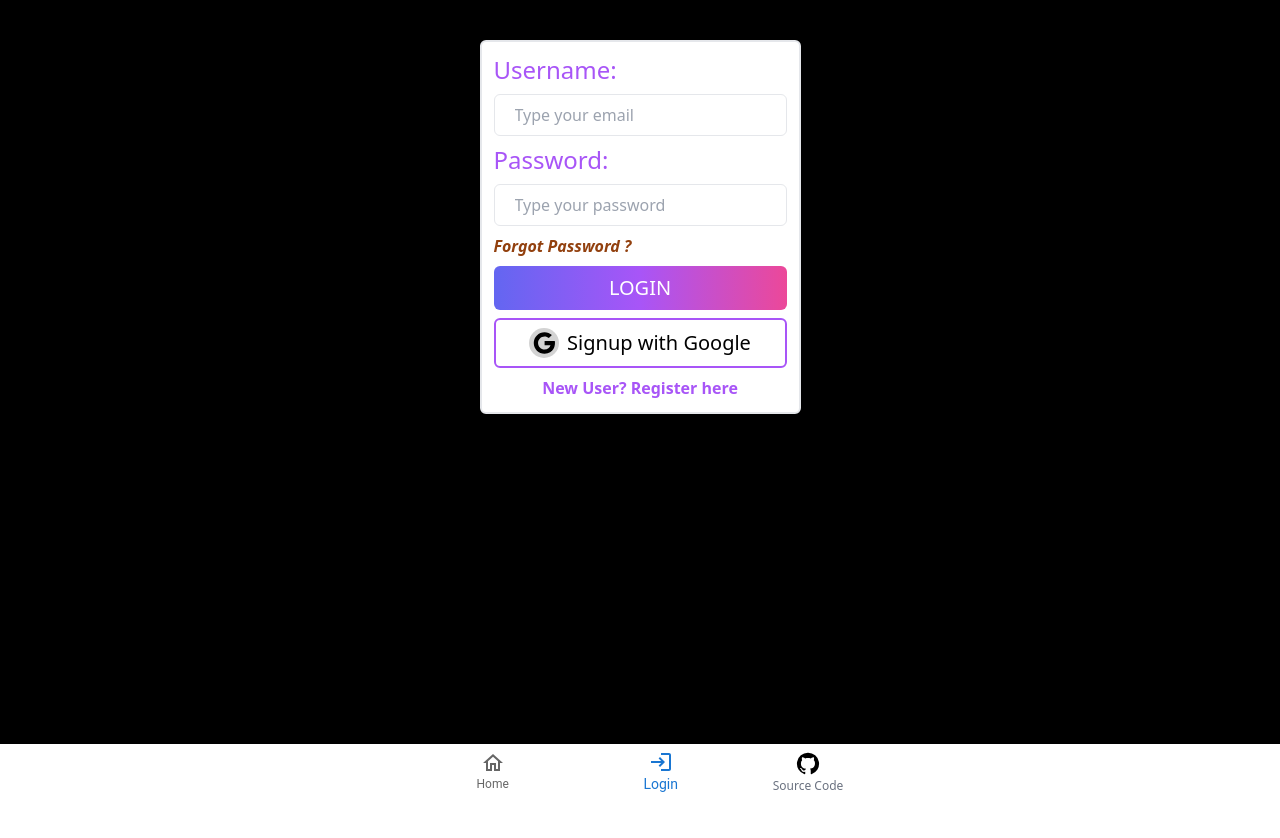
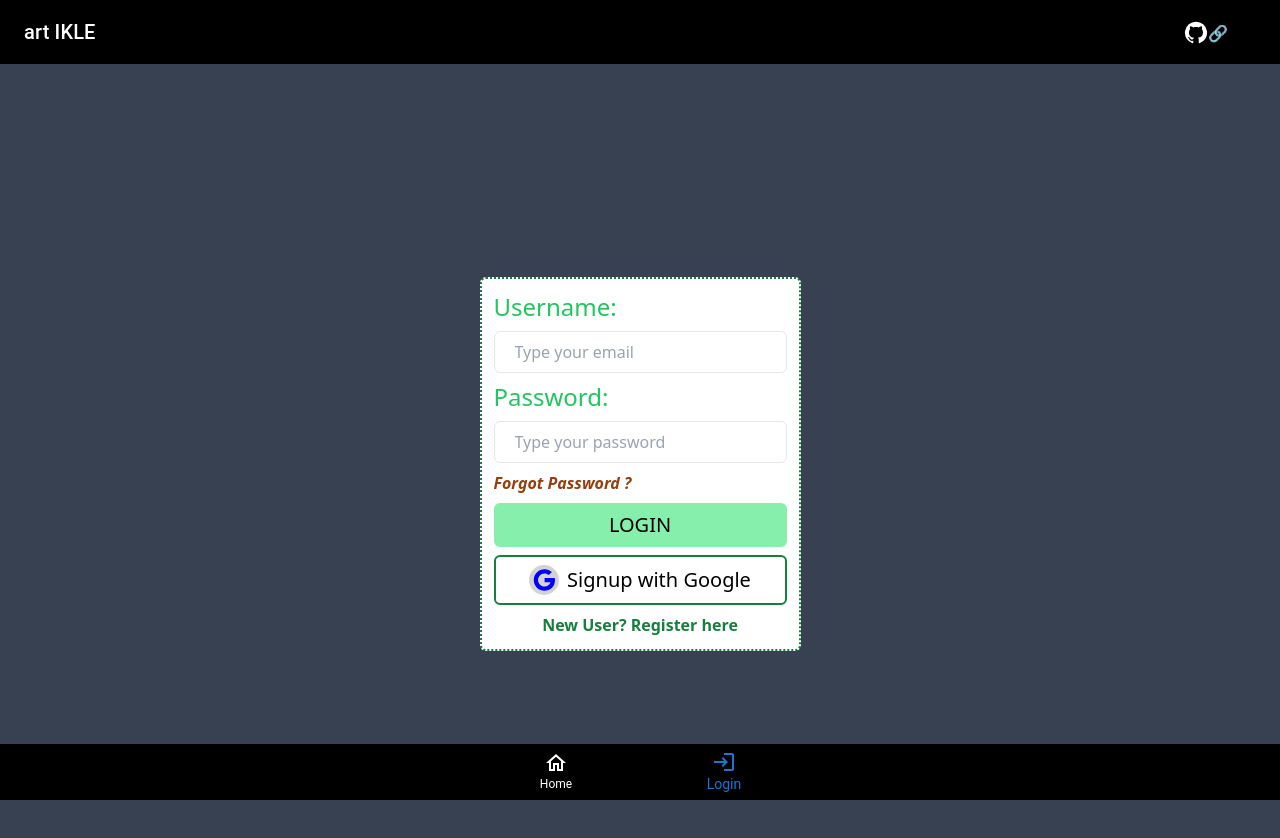
Before and after one commit to JiteshBalani/Hyrr-Assessment, a React (Vite) app in the folder client/: page / in a window 1280 px wide. Both pictures are taken after a click on the button "Login". Shown: the top 838 px of the page. Before the commit the page ends 800 px from the top, so only its background shows below. Built offline with nearby package versions, Linux system fonts and the light colour scheme; no server answers.

Commit message:
Homepage created with data from NewsAPI

```diff
--- a/client/package.json
+++ b/client/package.json
@@ -14,6 +14,7 @@
     "@emotion/styled": "^11.11.0",
     "@mui/icons-material": "^5.15.11",
     "@mui/material": "^5.15.11",
+    "axios": "^1.6.7",
     "react": "^18.2.0",
     "react-dom": "^18.2.0",
     "react-router-dom": "^6.22.2"
--- a/client/src/App.jsx
+++ b/client/src/App.jsx
@@ -3,6 +3,7 @@ import Navbar from "./Components/Navbar"
 import Login from "./Pages/Login"
 import Signup from "./Pages/Signup"
 import Homepage from "./Pages/Homepage"
+import Header from "./Components/Header"
 
 export const router = createBrowserRouter([
   {
@@ -30,9 +31,10 @@ export const router = createBrowserRouter([
 function App() {
 
   return (
-    <div className=' bg-black text-white h-screen sm:px-0'>
+    <div className=' bg-black text-white h-[100%] sm:px-0'>
+    <Header/>
+      <Outlet />
       <Navbar />
-      <Outlet />
     </div>
   )
 }
--- /dev/null
+++ b/client/src/Components/Header.jsx
@@ -0,0 +1,27 @@
+import * as React from 'react';
+import AppBar from '@mui/material/AppBar';
+import Box from '@mui/material/Box';
+import Toolbar from '@mui/material/Toolbar';
+import Typography from '@mui/material/Typography';
+import GitHubIcon from '@mui/icons-material/GitHub';
+
+export default function MenuAppBar() {
+
+    return (
+        <Box sx={{ flexGrow: 1}}>
+
+            <AppBar position="static" sx={{ backgroundColor: 'black', color: 'white' }}>
+                <Toolbar>
+
+                    <Typography variant="h6" component="div" sx={{ flexGrow: 1 }}>
+                        art IKLE
+                    </Typography>
+                    <a href='https://github.com/JiteshBalani/Hyrr-Assessment' target='blank' className='flex justify-center items-center px-5 space-y-[2px] mx-2'>
+                        <GitHubIcon sx={{ color: 'white', height: 35 }} />
+                        <span className='text-white text-md'>🔗</span>
+                    </a>
+                </Toolbar>
+            </AppBar>
+        </Box>
+    );
+}
--- a/client/src/Components/Navbar.jsx
+++ b/client/src/Components/Navbar.jsx
@@ -19,8 +19,9 @@ export default function SimpleBottomNavigation() {
   }, [navigate]);
 
   return (
-    <Box sx={{ width: 'stretch'  }} className='bottom-0 fixed'>
+    <Box sx={{ width: 'stretch'}} className='bottom-0 fixed'>
       <BottomNavigation
+      sx={{backgroundColor: 'black'}}
         showLabels
         value={value}
         onChange={(event, newValue) => {
@@ -37,12 +38,9 @@ export default function SimpleBottomNavigation() {
           }
         }}
       >
-        <BottomNavigationAction label="Home" icon={<HomeOutlinedIcon />} />
-        <BottomNavigationAction label="Login" icon={<LoginOutlinedIcon />} />
-        <a href='https://github.com/JiteshBalani/Hyrr-Assessment' target='blank' className='flex flex-col justify-center items-center px-5 space-y-[2px] mx-2'>
-        <GitHubIcon sx={{color: 'black', height: 25}}/>
-        <span className='text-gray-500 text-xs'>Source Code</span>
-        </a>
+        <BottomNavigationAction sx={{color: 'white'}} label="Home" icon={<HomeOutlinedIcon />} />
+        <BottomNavigationAction sx={{color: 'white'}} label="Login" icon={<LoginOutlinedIcon />} />
+
       </BottomNavigation>
     </Box>
   );
--- /dev/null
+++ b/client/src/Components/NewsCard.jsx
@@ -0,0 +1,40 @@
+import React from 'react'
+import axios from 'axios'
+import { newsData } from '../utils/env.js'
+import { useEffect, useState } from 'react'
+
+const NewsCard = () => {
+
+    const [newsArticles, setNewsArticles] = useState([]);
+
+    const fetchData = async () => {
+        const response = await axios.get(newsData);
+        setNewsArticles(response.data.articles);
+        console.log(response.data.articles);
+    }
+    useEffect(() => {
+        fetchData()
+    }, [])
+
+    return (
+        <div className='flex-col justify-center items-center space-y-5 md:px-[35%] sm:w-full'>
+            {newsArticles.map((article, index) => (
+                <div key={index}
+                    className='flex-col border-2 border-dashed border-green-700 bg-green-100 text-black space-y-2 p-5 rounded-lg '
+                >
+                    <img src={article?.urlToImage} alt={article?.title} />
+                    <div>Article By: <span className='font-semibold'>{article?.author}</span></div>
+                    <div className='text-2xl font-semibold'>{article?.title}</div>
+                    <div className='text-lg'>{article?.description}</div>
+                    <div className='font-semibold text-lg'>Published on: <span className='text-gray-500'>{article?.publishedAt.split('T')[0]}</span></div>
+                    <a href={article?.url} target='blank' className='flex w-full p-3 px-6 font-semibold border-2 border-dotted bg-transparent border-green-700 justify-between rounded-md'>
+                        <button>Read full article</button>
+                        <span>🔗</span>
+                    </a>
+                </div>
+            ))}
+        </div>
+    )
+}
+
+export default NewsCard
--- a/client/src/Pages/Homepage.jsx
+++ b/client/src/Pages/Homepage.jsx
@@ -1,8 +1,12 @@
 import React from 'react'
+import NewsCard from '../Components/NewsCard'
+import Header from '../Components/Header'
 
 const Homepage = () => {
   return (
-    <div>Homepage</div>
+    <div className='bg-gray-700 py-4'>
+    <NewsCard/>
+    </div>
   )
 }
 
--- a/client/src/Pages/Login.jsx
+++ b/client/src/Pages/Login.jsx
@@ -15,17 +15,17 @@ const Login = () => {
     }
 
     return (
-        <div className='flex justify-around items-center pt-10'>
+        <div className='flex justify-center items-center h-[100vh] bg-gray-700'>
 
-            <div className='flex flex-col space-y-2 border-2 rounded-md w-fit p-3 bg-white'>
-                <label className='text-purple-500 text-2xl'>Username:</label>
+            <div className='flex flex-col space-y-2 border-2 border-green-700 border-dotted rounded-md w-fit p-3 bg-white'>
+                <label className='text-green-500 text-2xl'>Username:</label>
                 <input className='p-2 bg-transparent border-[1px] rounded-md px-5 pr-10'
                     type="text"
                     placeholder='Type your email'
                     value={username}
                     onChange={saveUsername} />
 
-                <label className='text-purple-500 text-2xl'>Password:</label>
+                <label className='text-green-500 text-2xl'>Password:</label>
                 <input className='p-2 bg-transparent border-[1px] rounded-md px-5 pr-10'
                     type="password"
                     placeholder='Type your password'
@@ -37,12 +37,12 @@ const Login = () => {
                     <span className='text-blue-500'>Remember me</span>
                 </div> */}
                 <span className='font-semibold text-amber-800 italic cursor-pointer'>Forgot Password ?</span>
-                <button className='rounded-md p-2 text-xl bg-purple-500 bg-gradient-to-r from-indigo-500 via-purple-500 to-pink-500 w-full'>LOGIN</button>
-                <button className='rounded-md p-2 text-xl text-black w-full flex items-center justify-center border-2 border-purple-500 space-x-2'>
-                <GoogleIcon style={{backgroundColor:'lightgrey', borderRadius: 30, padding: 2, fontSize: 30}}/>
+                <button className='rounded-md p-2 text-xl bg-green-300 text-black w-full'>LOGIN</button>
+                <button className='rounded-md p-2 text-xl text-black w-full flex items-center justify-center border-2 border-green-700 space-x-2'>
+                <GoogleIcon style={{backgroundColor:'lightgrey', borderRadius: 30, color: 'blue', padding: 2, fontSize: 30}}/>
                 <span>Signup with Google</span>
             </button>
-                <Link to='/signup' className='text-center'><span className=' text-purple-500 cursor-pointer font-semibold'>New User? Register here</span></Link>
+                <Link to='/signup' className='text-center'><span className=' text-green-700 cursor-pointer font-semibold'>New User? Register here</span></Link>
             </div>
         </div>
     )
--- a/client/src/Pages/Signup.jsx
+++ b/client/src/Pages/Signup.jsx
@@ -4,7 +4,7 @@ import Login from './Login'
 
 const Signup = () => {
   return (
-    <div className='flex justify-center items-center pt-10'>
+    <div className='flex justify-center items-center h-screen bg-gray-700'>
     <InputForm/>
     </div>
   )
--- /dev/null
+++ b/client/src/utils/env.js
@@ -0,0 +1 @@
+export const newsData = 'https://newsapi.org/v2/everything?q=keyword&apiKey=7409a41708f44b0babf13a6aff79dc94';
--- a/client/tailwind.config.js
+++ b/client/tailwind.config.js
@@ -7,7 +7,7 @@ export default {
   theme: {
     extend: {},
     screens: {
-      'sm': '250px',
+      'sm': '300px',
       'md': '768px',
       'lg': '1024px',
       'xl': '1280px',
```
Also changed, not shown: client/src/Components/InputForm.jsx (+8 -10 lines), 1 other file (tests, documents, lock files or other folders).
